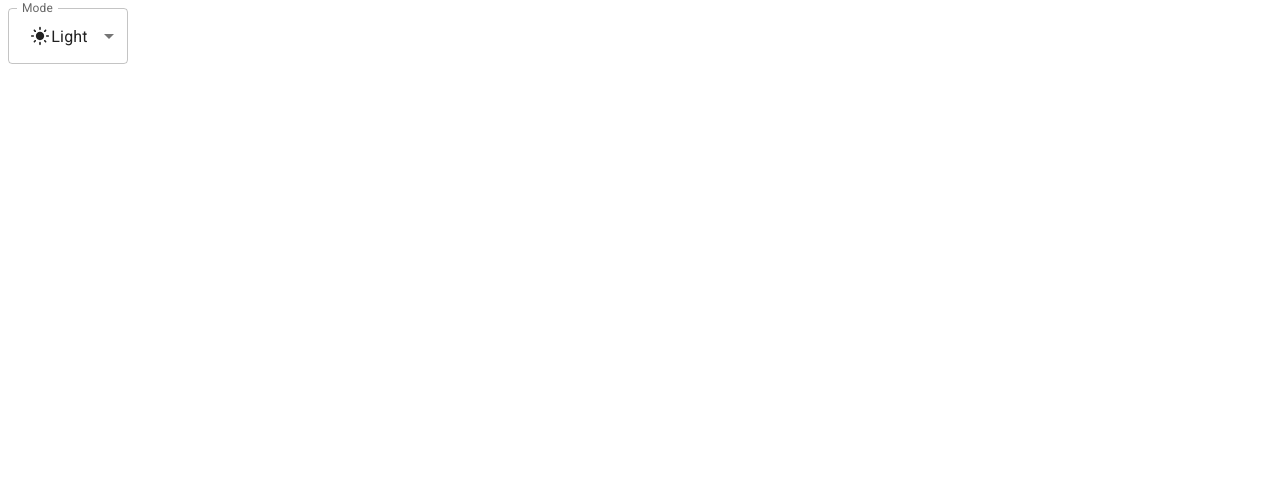
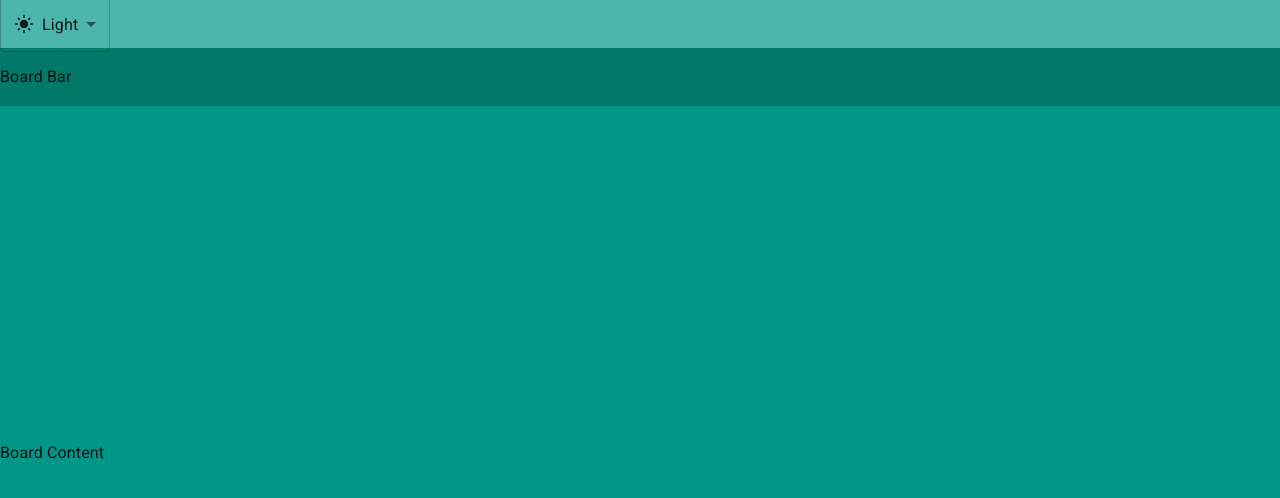
Before and after one commit to lamvinhkien/trello-fe, a React (Vite) app: page / in a window 1280 px wide. Shown: the top 498 px of the page. Built offline with nearby package versions, Linux system fonts and the light colour scheme.

Commit message:
video 18

```diff
--- a/index.html
+++ b/index.html
@@ -5,7 +5,7 @@
   <meta charset="UTF-8" />
   <link rel="icon" type="image/svg+xml" href="/vite.svg" />
   <meta name="viewport" content="width=device-width, initial-scale=1.0" />
-  <title>Vite + React</title>
+  <title>Trello</title>
   <link rel="stylesheet" href="https://fonts.googleapis.com/css2?family=Roboto:wght@300;400;500;700&display=swap" />
 </head>
 
--- a/src/App.jsx
+++ b/src/App.jsx
@@ -6,7 +6,8 @@
 import LightModeIcon from '@mui/icons-material/LightMode'
 import DarkModeOutlinedIcon from '@mui/icons-material/DarkModeOutlined'
 import SettingsBrightnessOutlinedIcon from '@mui/icons-material/SettingsBrightnessOutlined'
-import { Box } from '@mui/material'
+import Box from '@mui/material/Box'
+import Container from '@mui/material/Container'
 
 function ModeSelect() {
   const { mode, setMode } = useColorScheme()
@@ -17,11 +18,11 @@
 
   return (
     <>
-      <FormControl sx={{ m: 1, minWidth: 120 }}>
+      <FormControl>
         <InputLabel id="dark-light-mode-label">Mode</InputLabel>
         <Select labelId="dark-light-mode-label" id="dark-light-mode" value={mode} label="Mode" onChange={handleChange}>
           <MenuItem value='light'>
-            <Box style={{ display: 'flex', alignItems: 'center', justifyContent: 'center', gap: 1 }}>
+            <Box sx={{ display: 'flex', alignItems: 'center', justifyContent: 'center', gap: 1 }}>
               <LightModeIcon fontSize='small' />
               <div>
                 Light
@@ -29,20 +30,20 @@
             </Box>
           </MenuItem>
           <MenuItem value='dark'>
-            <div style={{ display: 'flex', alignItems: 'center', justifyContent: 'center', gap: '8px' }}>
+            <Box sx={{ display: 'flex', alignItems: 'center', justifyContent: 'center', gap: 1 }}>
               <DarkModeOutlinedIcon fontSize='small' />
               <div>
                 Dark
               </div>
-            </div>
+            </Box>
           </MenuItem>
           <MenuItem value='system'>
-            <div style={{ display: 'flex', alignItems: 'center', justifyContent: 'center', gap: '8px' }}>
+            <Box sx={{ display: 'flex', alignItems: 'center', justifyContent: 'center', gap: 1 }}>
               <SettingsBrightnessOutlinedIcon fontSize='small' />
               <div>
                 System
               </div>
-            </div>
+            </Box>
           </MenuItem>
         </Select>
       </FormControl>
@@ -52,9 +53,35 @@
 
 function App() {
   return (
-    <>
-      <ModeSelect />
-    </>
+    <Container disableGutters maxWidth={false} sx={{ height: '100vh' }}>
+      <Box sx={{
+        width: '100%',
+        height: theme => theme.trello.appBarHeight,
+        bgcolor: 'primary.light',
+        display: 'flex',
+        alignItems: 'center'
+      }}>
+        <ModeSelect />
+      </Box>
+      <Box sx={{
+        width: '100%',
+        height: theme => theme.trello.boardBarHeight,
+        bgcolor: 'primary.dark',
+        display: 'flex',
+        alignItems: 'center'
+      }}>
+        Board Bar
+      </Box>
+      <Box sx={{
+        width: '100%',
+        height: theme => `calc(100vh - ${theme.trello.appBarHeight} - ${theme.trello.boardBarHeight})`,
+        bgcolor: 'primary.main',
+        display: 'flex',
+        alignItems: 'center'
+      }}>
+        Board Content
+      </Box>
+    </Container>
   )
 }
 
--- a/src/theme.js
+++ b/src/theme.js
@@ -2,6 +2,10 @@
 import { experimental_extendTheme as extendTheme } from '@mui/material/styles'
 
 const theme = extendTheme({
+  trello: {
+    appBarHeight: '48px',
+    boardBarHeight: '58px'
+  },
   colorSchemes: {
     light: {
       palette: {
```
